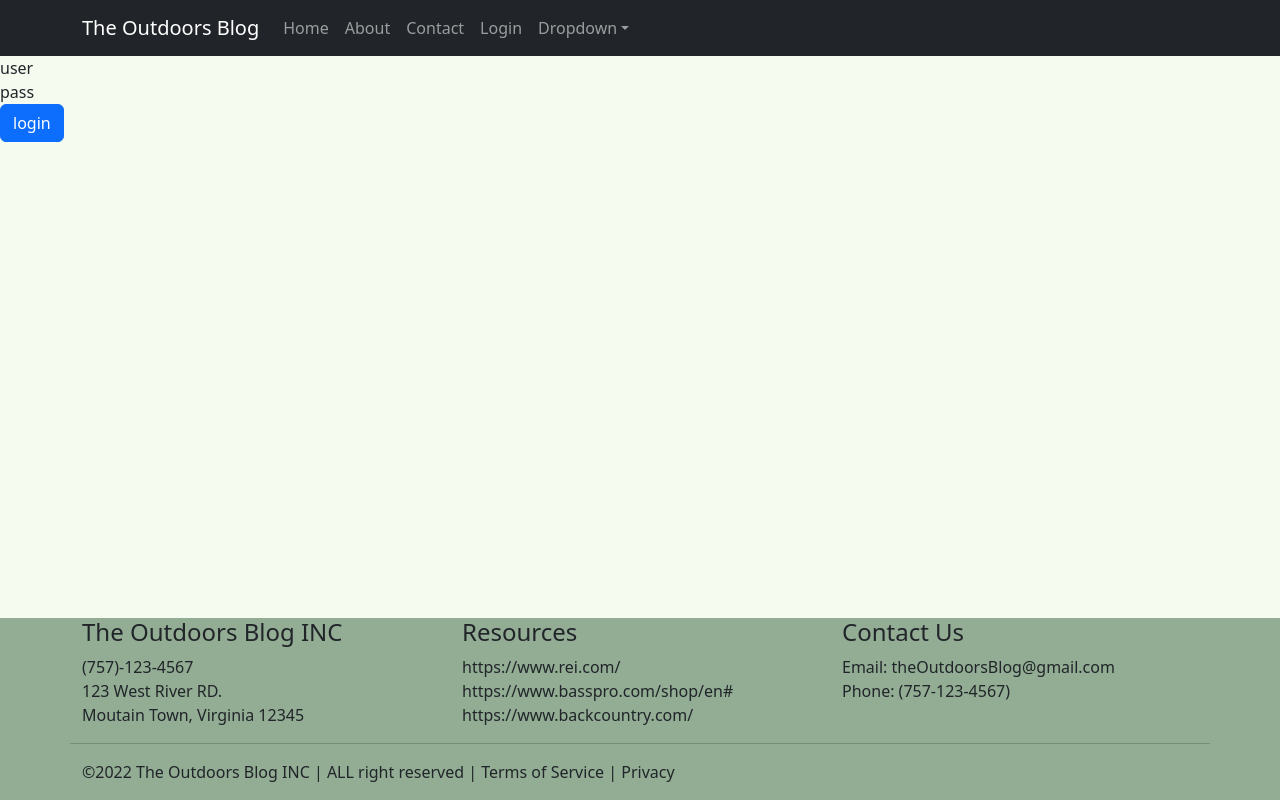
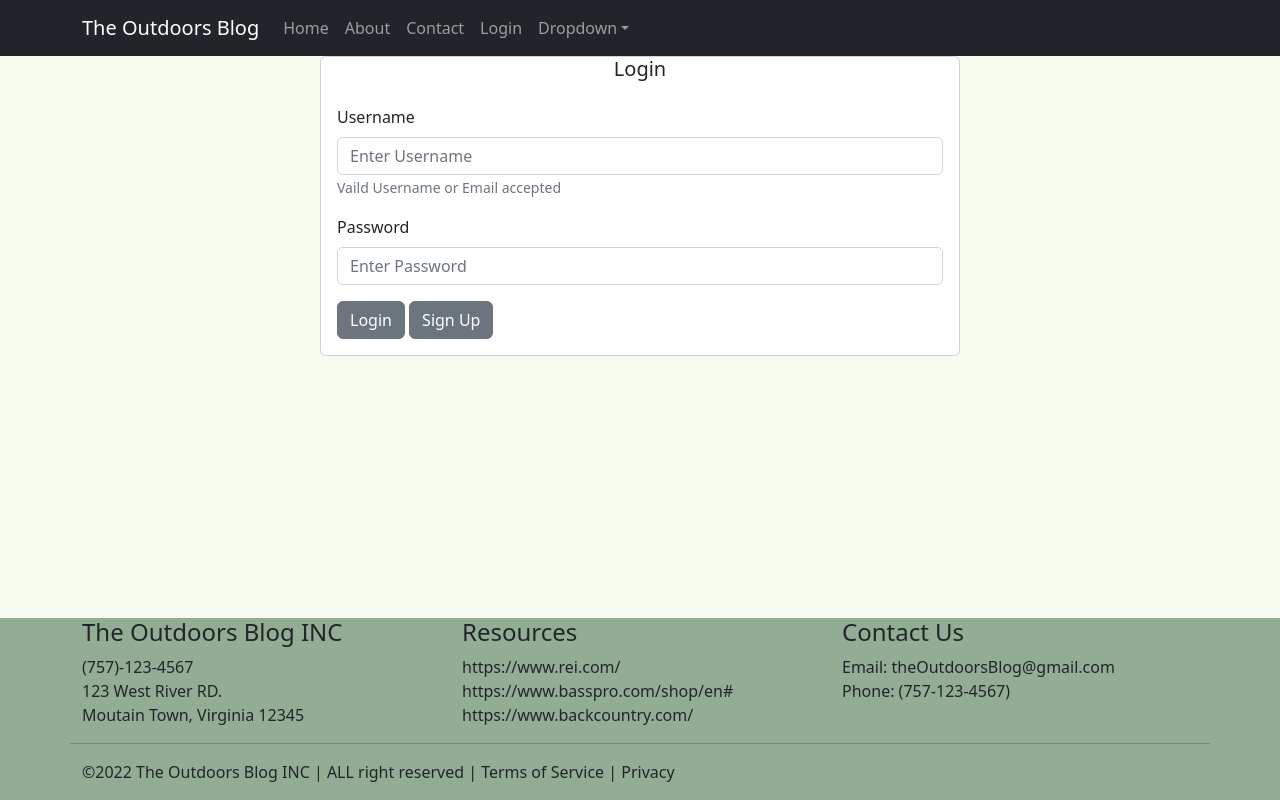
Before and after one commit to CKline22/blog-website, a React (Create React App) app in the folder blog/: page /login in a window 1280 px wide. Built offline with nearby package versions, Linux system fonts and the light colour scheme.

Commit message:
login form updated

```diff
--- a/blog/src/pages/loginPage.js
+++ b/blog/src/pages/loginPage.js
@@ -1,15 +1,35 @@
 import React from 'react';
 import Button from 'react-bootstrap/Button';
 import Form from 'react-bootstrap/Form';
+import Card from "react-bootstrap/Card";
 
 function Login () {
     return(
-        <div>
-            <Form>
-                <Form.Group>user</Form.Group>
-                <Form.Group>pass</Form.Group>
-                <Button>login</Button>
+        <div className='d-flex justify-content-center'>
+            <Card style={{width: "50%"}}>
+                <Card.Title style={{textAlign: 'center'}}>Login</Card.Title>
+                <Card.Body>
+                <Form>
+                <Form.Group className='mb-3' controlId='formBasicUsername'>
+                    <Form.Label>Username</Form.Label>
+                    <Form.Control type="username" placeholder='Enter Username'/>
+                    <Form.Text className='text-muted'>
+                        Vaild Username or Email accepted
+                    </Form.Text>
+                </Form.Group>
+                <Form.Group className='mb-3' controlId='formBasicPassword'>
+                <Form.Label>Password</Form.Label>
+                    <Form.Control type="password" placeholder='Enter Password'/>
+                </Form.Group>
+                <Button variant='secondary' type='submit'>
+                    Login
+                </Button>{' '}
+                <Button variant='secondary' type='submit' href="SignUp">
+                    Sign Up
+                </Button>
             </Form>
+                </Card.Body>
+            </Card>
         </div>
     )
 }
```
